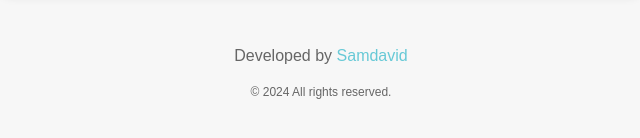
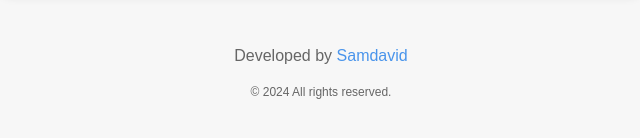
Before and after one commit to samdaviid/internal-mark-calculator, a plain HTML site: page index.html in a window 1280 px wide. Shown: the part 550-688 px from the top of the page, 319-959 px from the left. Drawn offline with Linux system fonts and the light colour scheme.

Commit message:
Update index.html

```diff
--- a/index.html
+++ b/index.html
@@ -25,7 +25,7 @@
     </div>
 
     <footer>
-        <p>Developed by <a href="https://github.com/samdaviid" target="_blank" style="color: #67c9d6;">Samdavid</a></p>
+        <p>Developed by <a href="https://github.com/samdaviid" target="_blank" style="color: #4994eb;">Samdavid</a></p>
 
         <p class="copyright">&copy; 2024 All rights reserved.</p>
     </footer>
```
